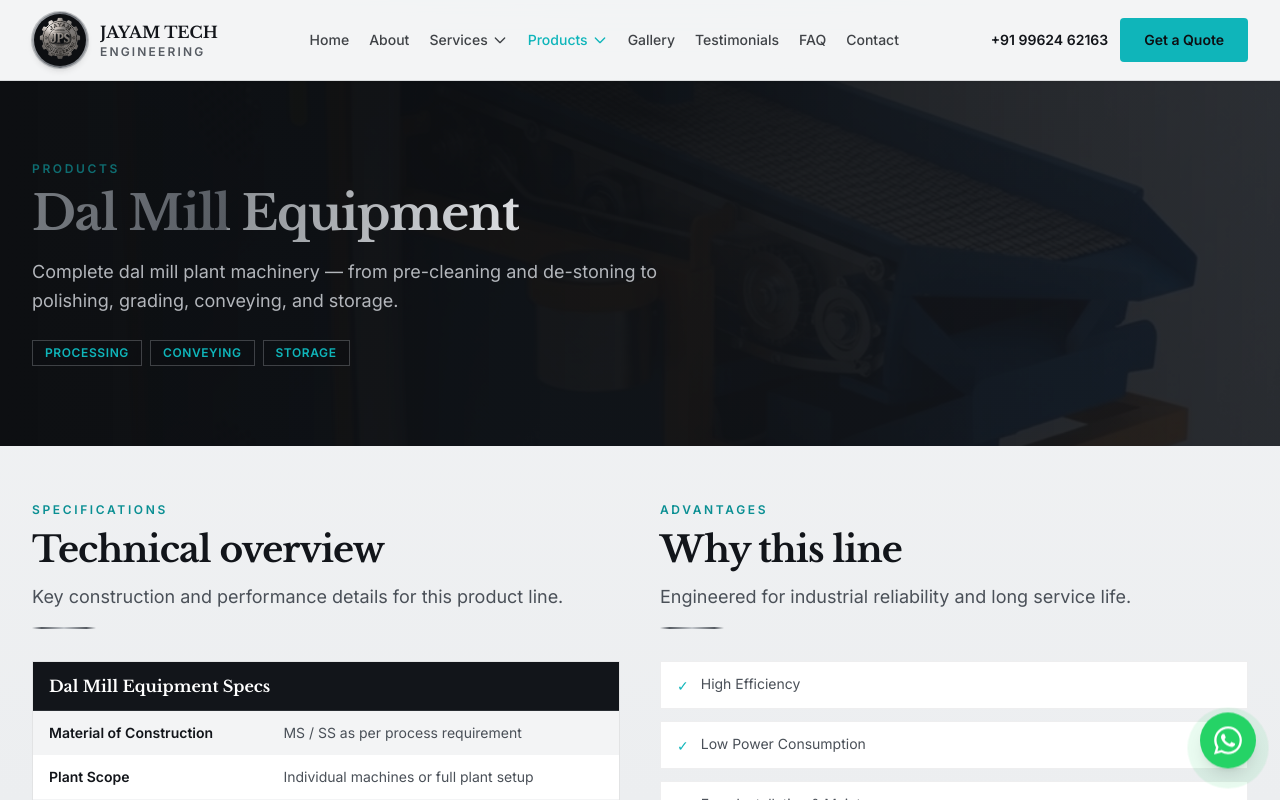
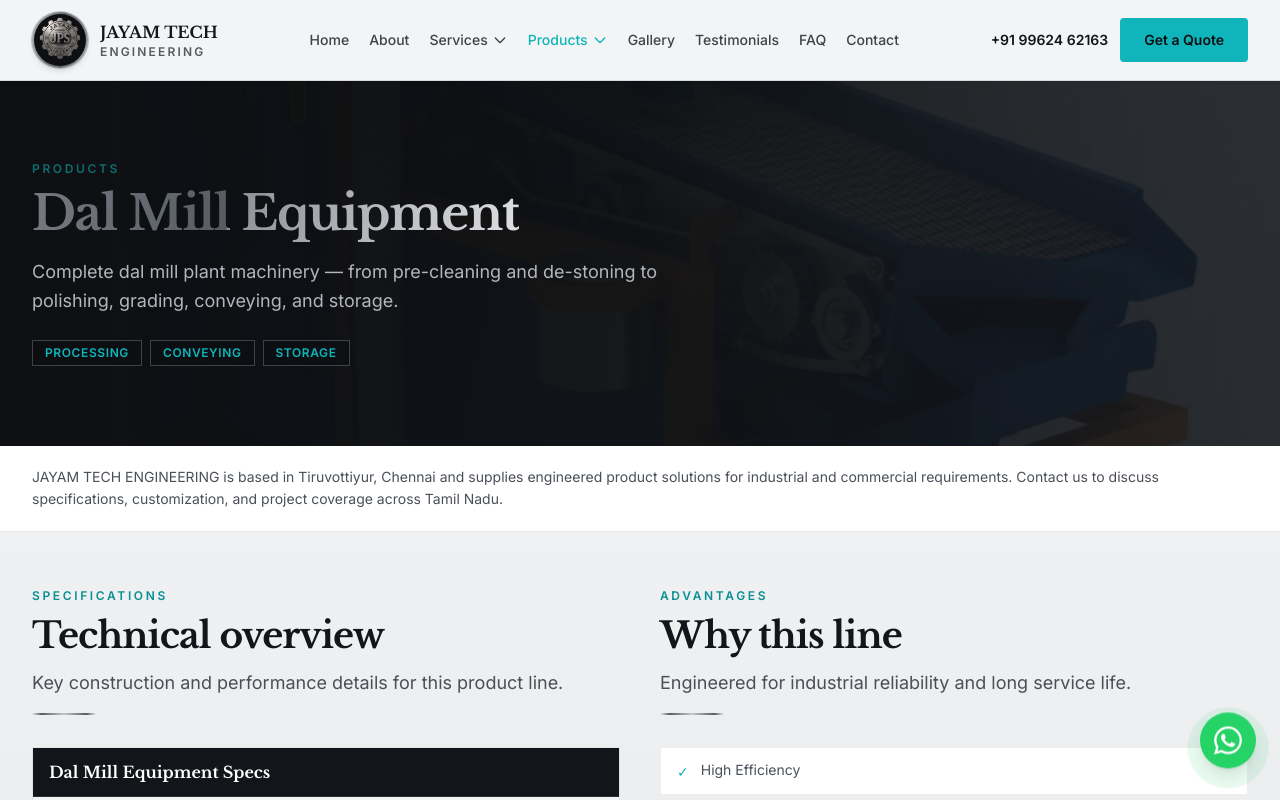
Before and after one commit to aedevs2026-oss/jpstech, a Next.js app: page /products/dal-mill-equipment in a window 1280 px wide. Shown: the top 800 px of the page. Built offline with nearby package versions, Linux system fonts and the light colour scheme.

Commit message:
SEO: add product breadcrumbs and natural local-intent copy

```diff
--- a/components/ProductPage.js
+++ b/components/ProductPage.js
@@ -5,12 +5,21 @@ import ProductSpecTable from "./ProductSpecTable";
 import ProductCard from "./ProductCard";
 import CTASection from "./CTASection";
 import { getRelatedProducts } from "@/lib/products";
+import { company } from "@/lib/company";
+import JsonLd from "@/components/JsonLd";
+import { createBreadcrumbSchema } from "@/lib/seo";
 
 export default function ProductPage({ product }) {
   const related = getRelatedProducts(product.related || []);
+  const breadcrumbSchema = createBreadcrumbSchema([
+    { name: "Home", path: "" },
+    { name: "Products", path: "/products" },
+    { name: product.title, path: `/products/${product.slug}` },
+  ]);
 
   return (
     <>
+      <JsonLd data={breadcrumbSchema} />
       <section className="relative isolate overflow-hidden metallic-bg">
         <div className="absolute inset-0">
           <Image
@@ -43,6 +52,14 @@ export default function ProductPage({ product }) {
               </span>
             ))}
           </div>
+        </div>
+      </section>
+
+      <section className="border-b border-steel/20 bg-white">
+        <div className="mx-auto max-w-7xl px-4 py-5 text-sm leading-relaxed text-ink-muted sm:px-6 lg:px-8">
+          JAYAM TECH ENGINEERING is based in Tiruvottiyur, Chennai and supplies engineered product
+          solutions for industrial and commercial requirements. Contact us to discuss specifications,
+          customization, and project coverage across Tamil Nadu.
         </div>
       </section>
 
```
